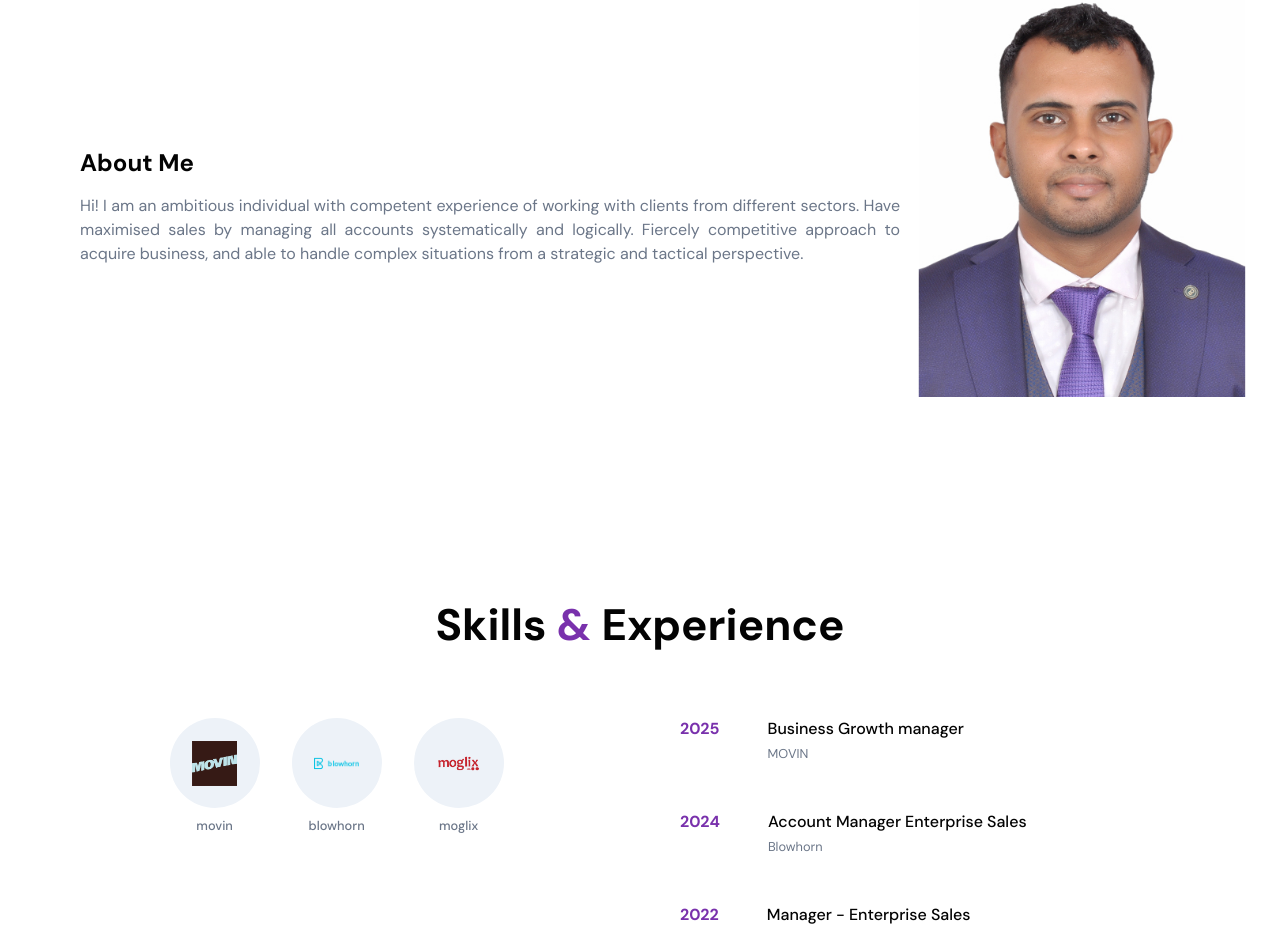
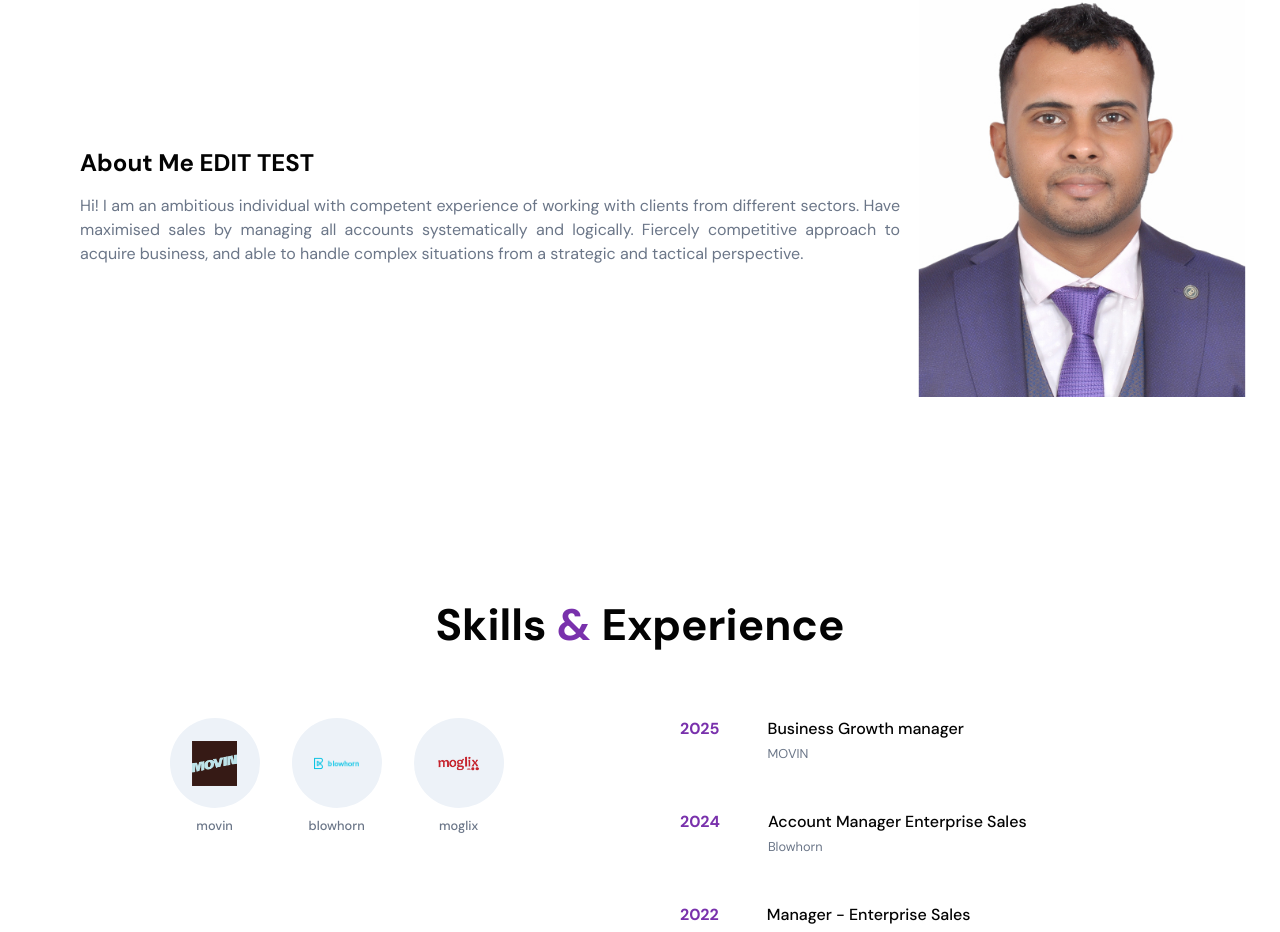
Before and after one commit to sandeepsadasivansdpk/sandeep.sadasivan.sdpk, a React (Vite) app in the folder frontend_react/: page / in a window 1280 px wide. Shown: the part 1069-2001 px from the top of the page. Built offline with nearby package versions, Linux system fonts and the light colour scheme.

Commit message:
Updating changes

```diff
--- a/frontend_react/src/containers/About/About.jsx
+++ b/frontend_react/src/containers/About/About.jsx
@@ -42,7 +42,7 @@ const About = () => {
           </div>
         </div>
         <div className="app__about-data app__flex">
-          <h2 className="head-text">About Me</h2>
+          <h2 className="head-text">About Me EDIT TEST</h2>
           <p
             className="p-text"
             dangerouslySetInnerHTML={{ __html: aboutMe.description }}
```
